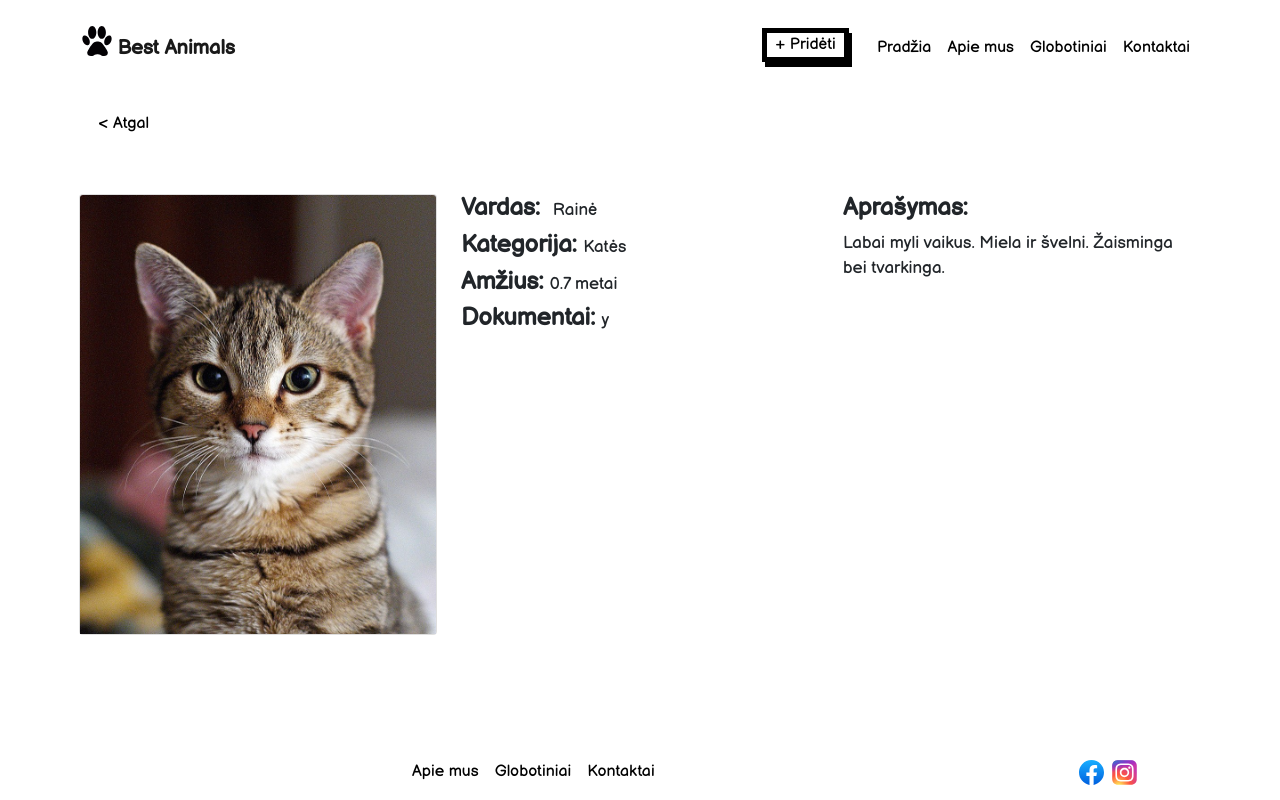
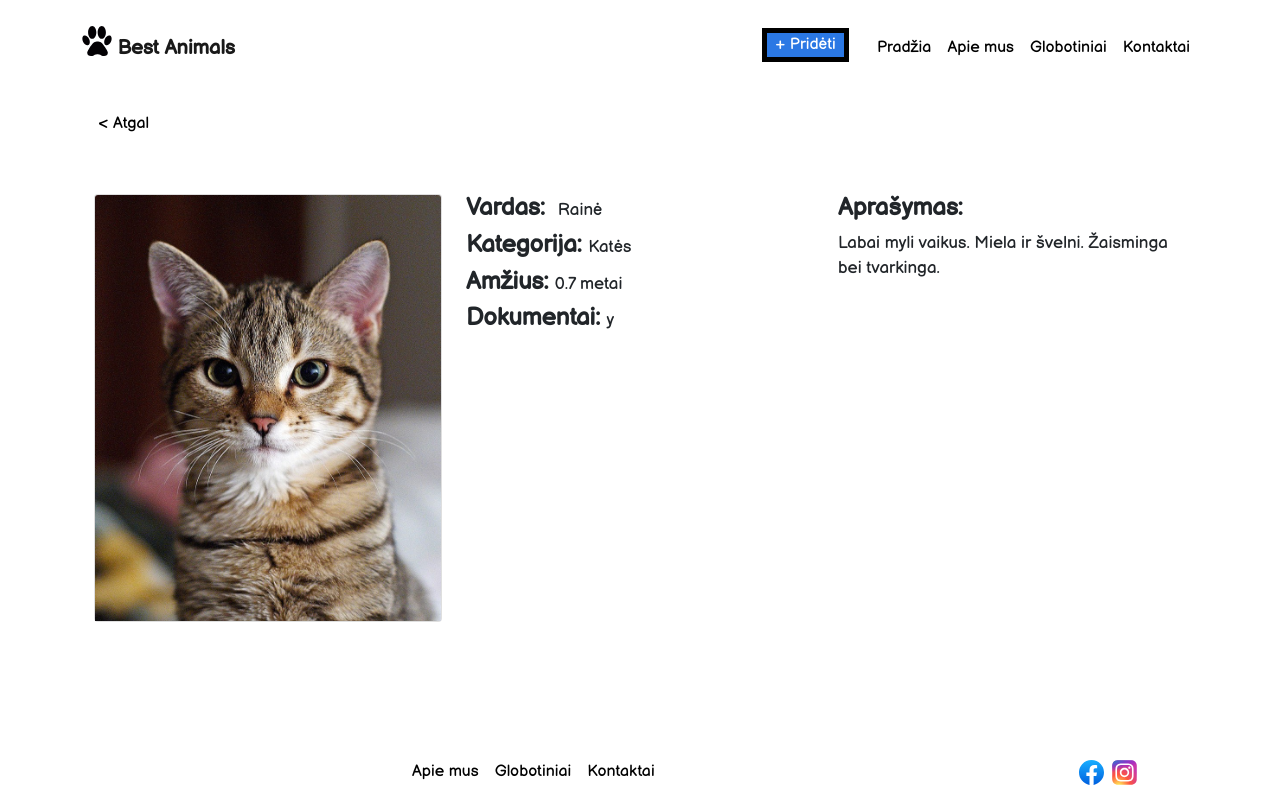
Before and after one commit to abcwers/animals, a PHP site: page /aprasymas.php?id=1 in a window 1280 px wide. Run offline with PHP 8.4, Linux system fonts and the light colour scheme; data comes from the database, SQL or seed files in the repository.

Commit message:
pakoreguotas css kodas

```diff
--- a/puslapis/aprasymas.php
+++ b/puslapis/aprasymas.php
@@ -39,9 +39,6 @@ html {
 }
 .row{ margin-left: 0; margin-right: 0;}
 
-.container{
-    .row{margin-left: -15px; margin-right: -15px;}
-}
 
 body {
     font-family: 'Balsamiq Sans';
@@ -50,6 +47,11 @@ body {
 .nav-link {
 
 color: black !important;
+}
+
+.nav-link:hover {
+
+opacity:0.8;
 }
 
 .navbar-brand, .active {
@@ -62,10 +64,11 @@ margin-top:-16px;
 }
 
 .prideti {
-  border: 5px solid;
+  border: 5px solid black;
   padding: 0px;
-  box-shadow: 3px 5px;
  margin-right: 20px;
+ background: #2b78e4;
+ color: white !important;
 }
 
 .telefonas {
```
